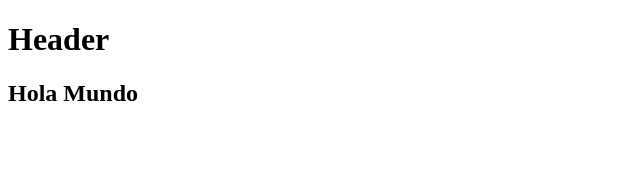
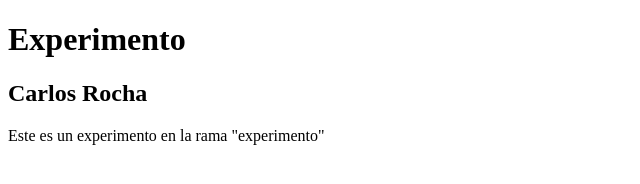
Before and after one commit to CarlosREXx/curso, a plain HTML site: page index.html in a window 1280 px wide. Shown: the whole page, without its empty margins (0-640 px from the left). Drawn offline with Linux system fonts and the light colour scheme.

Commit message:
Agregando un footer experimento a index.html

```diff
--- a/index.html
+++ b/index.html
@@ -7,10 +7,13 @@
 </head>
 <body>
 	<header>
-		<h1>Header</h1>
+		<h1>Experimento</h1>
 	</header>
 	<div class="container">
-		<h2>Hola Mundo</h2>
+		<h2>Carlos Rocha</h2>
 	</div>
+	<footer>
+		<p>Este es un experimento en la rama "experimento"</p>
+	</footer>
 </body>
 </html>
```
